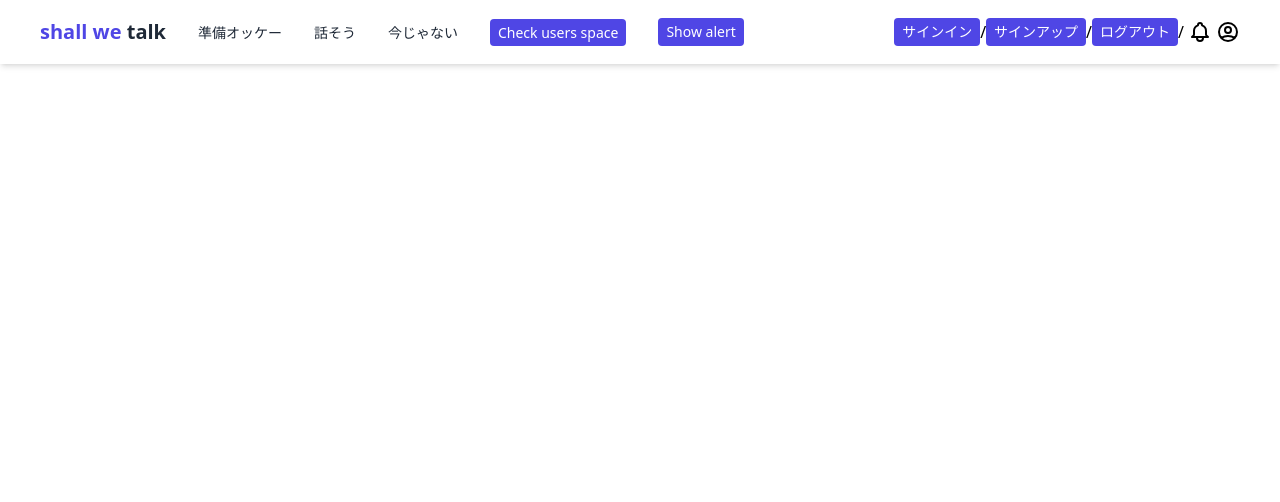
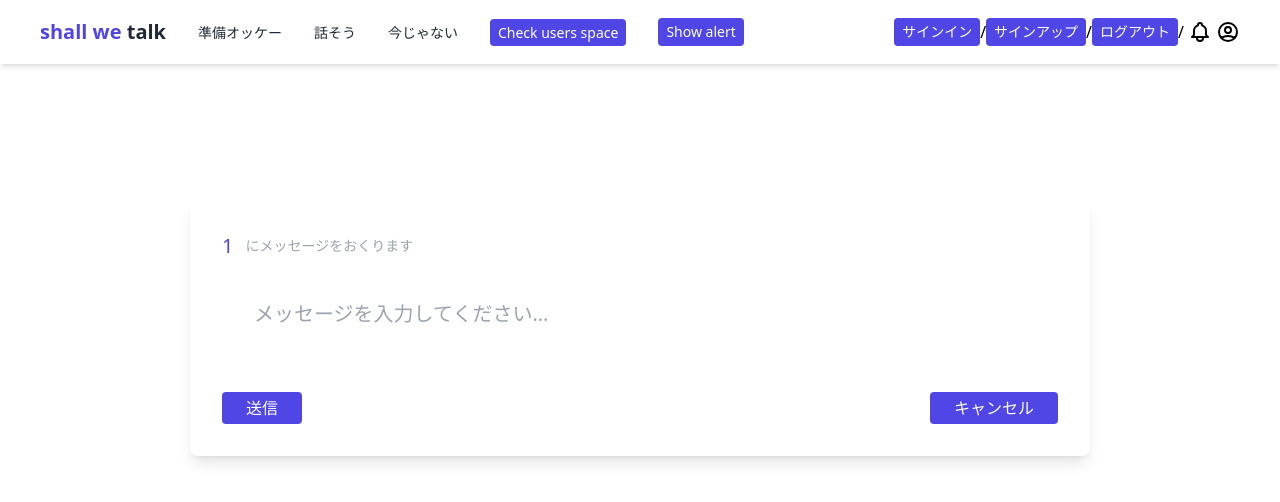
Before and after one commit to Meenachinmay/Shall-we-talk, a React (Create React App) app in the folder client/: page /send-message/1/1 in a window 1280 px wide. Shown: the top 502 px of the page. Built offline with nearby package versions, Linux system fonts and the light colour scheme.

Commit message:
message page now has the receiver information via url params

```diff
--- a/client/src/App.js
+++ b/client/src/App.js
@@ -30,9 +30,10 @@ function App() {
           <Route path='/login-register' element={<LoginRegister />} />
           <Route path='/notification' element={<Notification />} />
           <Route path='/register' element={<Register />} />
-          <Route path='/send-message' element={<SendMessage />} />
+          <Route path='/send-message/:receiver_name/:receiver_id' element={<SendMessage />} />
           <Route path='/edit-profile' element={<EditProfile />} />
           <Route path='/activation' element={<AccountActiviation />} />
+          <Route path='/user-profile/:user_id' element={<UserProfile />} />
         </Routes>
       </PersistGate>
     </Provider>
--- a/client/src/components/Navbar.jsx
+++ b/client/src/components/Navbar.jsx
@@ -9,20 +9,12 @@ const Navbar = () => {
     const dispatch = useDispatch()
     const alertState = useSelector(alert => alert)
 
-    const [showAlert, setShowAlert] = useState(false)
-
     const handleAlert = async() => {
         const newalert = {
             type: 'success',
             message: 'This is an success alert'
         }
         await dispatch(setNewAlert(newalert))
-        if (alertState.alert.newalert !== null) {
-            setShowAlert(true)
-        }
-        setTimeout(() => {
-            setShowAlert(false)
-        }, 5000);
     }
 
     return (
@@ -85,7 +77,7 @@ const Navbar = () => {
                     </a>
                 </div>
             </div>
-            { showAlert ? <Alert type={alertState.alert.newalert.type} /> : '' }
+            { alertState.alert.showAlert ? <Alert type={alertState.alert.newalert.type} /> : '' }
         </div>
     )
 }
--- a/client/src/components/SendMessage.jsx
+++ b/client/src/components/SendMessage.jsx
@@ -1,8 +1,12 @@
 import React, { useState } from 'react'
+import { useParams, useNavigate } from 'react-router-dom'
 
 const SendMessage = () => {
 
     const [message, setMessage] = useState(null)
+    let params = useParams()
+    const navigate = useNavigate()
+    let user_id = '1234'
 
     const sendMessage = () => {
         alert("Call the message send API" + ` with message ${message}`)
@@ -10,9 +14,13 @@ const SendMessage = () => {
     }
 
     return (
-        <div className='container mx-auto'>
-            <div className='flex items-center justify-center p-4 md:p-8'>
-                <div className='bg-white rounded-lg p-4 md:p-8 text-gray-800 mt-24 shadow-lg w-3/4 z-10'>
+        <div className=''>
+            <div className='flex items-center justify-center p-4 md:p-10'>
+                <div className='bg-white rounded-lg p-4 md:p-8 text-gray-800 mt-24 shadow-lg w-full md:w-3/4 z-10'>
+                    <div className='flex items-center text-xl mb-2 text-indigo-600'>
+                        <p className='cursor-pointer hover:underline' onClick={() => navigate(`/user-profile/${user_id}`)}>{params.receiver_name}</p>
+                        <p className='text-gray-400 text-sm ml-3'>にメッセージをおくります</p>
+                    </div>
                     <div className='flex flex-col items-center justify-center'>
                         <input value={message} onChange={(e) => setMessage(e.target.value)} className='w-full md:w-full p-4 md:p-8 text-gray-800 text-sm md:text-xl text-clip' type="text" placeholder='メッセージを入力してください...'/>
                     </div>
--- a/client/src/components/UserProfile.jsx
+++ b/client/src/components/UserProfile.jsx
@@ -1,6 +1,10 @@
 import React from 'react'
+import { useNavigate } from 'react-router-dom'
 
 const UserProfile = () => {
+    const navigate = useNavigate()
+    const receiver_name = "チンメイ"
+    const receiver_id = 1234
     return (
         <div className='container mx-auto flex flex-col md:flex-row items-center justify-center'>
             <div className='mt-12 w-3/4 p-8 bg-white border-1 shadow-lg rounded-lg'>
@@ -23,8 +27,8 @@ const UserProfile = () => {
                         <button onClick={() => alert('Call send request API from backend')} className='text-xs text-gray-800 py-1 px-2 border-2 border-indigo-600 cursor-pointer
                         hover:border-indigo-400 duration-500 rounded-md'>リクエスト送信</button>
                         {'/'}
-                        <a href='/send-message' className='text-xs text-gray-800 py-1 px-2 border-2 border-indigo-600 cursor-pointer
-                         hover:border-indigo-400 duration-500 rounded-md'>メッセージ送信</a>
+                        <button onClick={() => navigate(`/send-message/${receiver_name}/${receiver_id}`)} className='text-xs text-gray-800 py-1 px-2 border-2 border-indigo-600 cursor-pointer
+                         hover:border-indigo-400 duration-500 rounded-md'>メッセージ送信</button>
                     </div>
                     <div>
                         <div className='text-xs text-gray-800 py-1 px-2 border-2 border-indigo-600 cursor-pointer
--- a/client/src/pages/HomePage.jsx
+++ b/client/src/pages/HomePage.jsx
@@ -7,7 +7,7 @@ const HomePage = () => {
                 <div className='text-lg sm:text-3xl mt-12 text-white text-clip text-center font-Poppins'>
                 shall we talk は、ためらうことなく人々とビジネス話をかけたい場合は、非常に役立つオンラインアプリケーションです。
                 </div>
-                <div className='text-xs sm:text-xl text-white w-3/4 sm:w-2/4 mt-2 font-Poppins'>
+                <div className='text-xs sm:text-xl text-white w-3/4 sm:w-2/4 mt-4 font-Poppins'>
                 私はチャットアプリなくても、オフィスでもカフェでも、書店でも、周りの人と話を掛けるのを手伝いますよ。
                 </div>
                 <svg className='w-36 h-36 mt-8 sm:w-80 sm:h-80' id="Layer_1" data-name="Layer 1" xmlns="http://www.w3.org/2000/svg" viewBox="0 0 128 128"><title>b</title><path class="cls-1" d="M38.25061,95.66874l-.538-.08382-8.325-1.29719c.00978-.36373.01154-.7294-.01084-1.09945l-1.853-19.651A12.47555,12.47555,0,0,0,2.618,75.04135l1.853,19.65105a12.47248,12.47248,0,0,0,8.1381,10.9492,7.03976,7.03976,0,0,0,3.67135.77713l16.40576.67457v14.92746a4.79821,4.79821,0,0,0,9.59642,0v-21.643A4.76586,4.76586,0,0,0,38.25061,95.66874Z"/><circle class="cls-1" cx="15.99739" cy="45.83091" r="11.82984"/>
@@ -17,7 +17,7 @@ const HomePage = () => {
                     <path class="cls-2" d="M61.18251,15.619A17.03949,17.03949,0,0,0,41.26577,26.44019c-.24817.69367-6.04011,15.53427-7.94944,20.425a.851.851,0,0,0,1.00533,1.13331l11.7415-3.02325A17.016,17.016,0,1,0,61.18251,15.619Z"/>
                     <path class="cls-2" d="M94.659,42.57863l-6.50693-13.666A19.10043,19.10043,0,1,0,53.83115,12.14735a20.25369,20.25369,0,0,1,4.92883-.244,14.92781,14.92781,0,0,1,25.2517,15.89507l-.55573.95244L88.105,38.51707c-3.044-.55444-7.25073-1.31646-10.95939-1.98852A20.1844,20.1844,0,0,1,75.82619,40.53c3.76465.68037,13.92887,2.52785,17.91334,3.25226A.85068.85068,0,0,0,94.659,42.57863Z"/>
                 </svg>
-
+                <a href='/login-register' className='sm:w-2/5 text-sm sm:text-md mt-8 text-indigo-600 bg-white rounded py-2 px-2 cursor-pointer hover:bg-gray-100'>ご使用いただくように、ログイン又は新規アカウントでサインアップしてください。</a>
             </div>
          </div>
     )
--- a/client/src/pages/LoginRegister.jsx
+++ b/client/src/pages/LoginRegister.jsx
@@ -1,10 +1,18 @@
 import React, { useState } from 'react'
+import { useSelector, useDispatch } from 'react-redux'
+import { setNewAlert } from '../actions/alert';
 
 const LoginRegister = () => {
 
     const [checkbox, setCheckBox] = useState(false)
-
-    console.log(checkbox)
+    const dispatch = useDispatch()
+    const handleAlert = async() => {
+        const newalert = {
+            type: 'success',
+            message: 'This is an success alert'
+        }
+        await dispatch(setNewAlert(newalert))
+    }
 
     return (
         <div className='container mx-auto'>
@@ -23,7 +31,7 @@ const LoginRegister = () => {
                             <input className='border border-gray-400 rounded focus:outline-none px-2 py-1 w-full' type="password" placeholder="パスワードを入力ください" />
                         </div>
                     </div>
-                    <div className='bg-indigo-600 text-center p-1 mt-4 rounded text-white cursor-pointer hover:bg-indigo-400'>
+                    <div onClick={handleAlert} className='bg-indigo-600 text-center p-1 mt-4 rounded text-white cursor-pointer hover:bg-indigo-400'>
                         ログイン
                     </div>
                     <div className='flex items-center mt-4 space-x-2'>
--- /dev/null
+++ b/client/src/pages/UserProfile.jsx
@@ -0,0 +1,11 @@
+import React from 'react'
+
+const UserProfile = () => {
+    return (
+        <div>
+            User profile page here.
+        </div>
+    )
+}
+
+export default UserProfile
--- a/client/src/reducers/alert.js
+++ b/client/src/reducers/alert.js
@@ -3,7 +3,8 @@ import {
 } from '../actions/types'
 
 const initialState = {
-    newalert: {}
+    newalert: {},
+    showAlert: false
 }
 
 export default function (state = initialState, action) {
@@ -13,7 +14,8 @@ export default function (state = initialState, action) {
         case NEW_ALERT:
             return {
                 ...state = initialState,
-                newalert: payload.alert
+                newalert: payload.alert,
+                showAlert: true
             }
         default:
             return state;
```
Also changed, not shown: client/src/actions/alert.js (line endings or trailing spaces).
